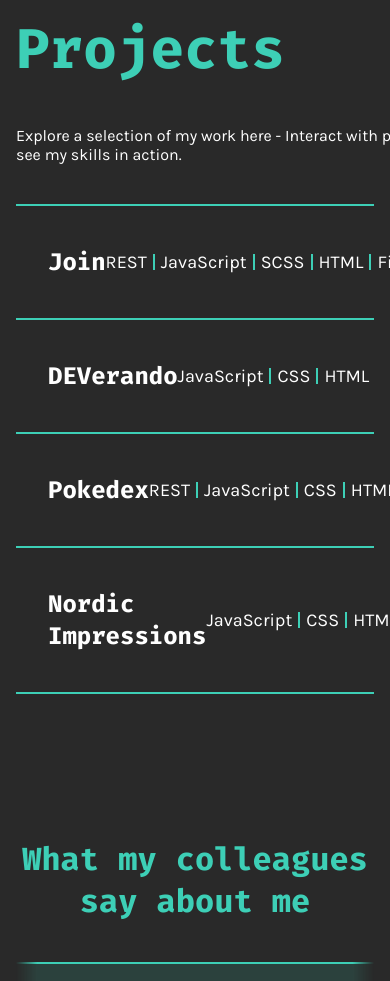
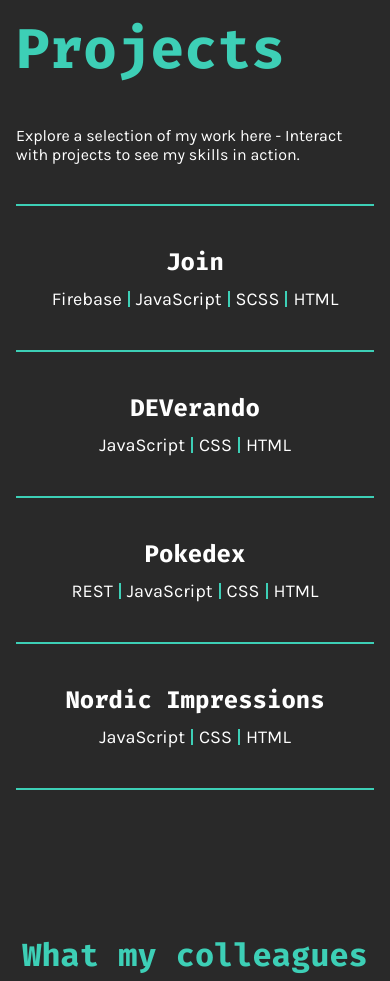
Before and after one commit to RichardStreu/portfolioAngular, an Angular app: page / in a window 390 px wide. Shown: the part 3980-4961 px from the top of the page. Built offline with nearby package versions, Linux system fonts and the light colour scheme.

Commit message:
feat: improve responsiveness of Projects section and update skill name in project data

```diff
--- a/src/app/landing-page/sections/d-projects/d-projects.component.scss
+++ b/src/app/landing-page/sections/d-projects/d-projects.component.scss
@@ -33,7 +33,8 @@
   }
 
   div {
-    width: 460px;
+    width: 100%;
+    max-width: 460px;
 
     .exploreText {
       font-family: "Karla", sans-serif;
@@ -44,6 +45,7 @@
 
       @media screen and (max-width: 1250px) {
         font-size: 1rem;
+        text-wrap: wrap;
       }
     }
   }
--- a/src/app/landing-page/sections/d-projects/project-bar/project-bar.component.scss
+++ b/src/app/landing-page/sections/d-projects/project-bar/project-bar.component.scss
@@ -18,17 +18,28 @@
     justify-content: space-between;
     padding: 2.5rem 2rem;
 
+    @media screen and (max-width: 850px) {
+      flex-direction: column;
+      gap: 10px;
+    }
+
     p {
       font-family: "Fira", sans-serif;
       font-weight: 700;
       font-size: 1.5rem;
       color: white;
+      text-align: center;
     }
 
     .technologies {
       padding: 0px;
       display: flex;
       align-items: center;
+
+      @media screen and (max-width: 850px) {
+        flex-direction: row;
+        gap: 0;
+      }
 
       .singleSkill {
         padding: 0px;
@@ -48,6 +59,11 @@
           margin-left: 6px;
           margin-right: 6px;
         }
+
+        @media screen and (max-width: 850px) {
+          flex-direction: row;
+          gap: 0;
+        }
       }
     }
   }
--- a/src/app/services/project-data.service.ts
+++ b/src/app/services/project-data.service.ts
@@ -17,11 +17,10 @@ export class ProjectDataService {
         isCurrentlyShown: false,
         projectImg: 'join.png',
         skillsList: [
-          { skillName: 'REST', skillImg: 'Rest-Api.svg' },
+          { skillName: 'Firebase', skillImg: 'Firebase.svg' },
           { skillName: 'JavaScript', skillImg: 'JavaScript.svg' },
           { skillName: 'SCSS', skillImg: 'CSS.svg' },
           { skillName: 'HTML', skillImg: 'HTML.svg' },
-          { skillName: 'Firebase', skillImg: 'Firebase.svg' },
         ],
         headline: {
           en: 'What is this project about?',
```
